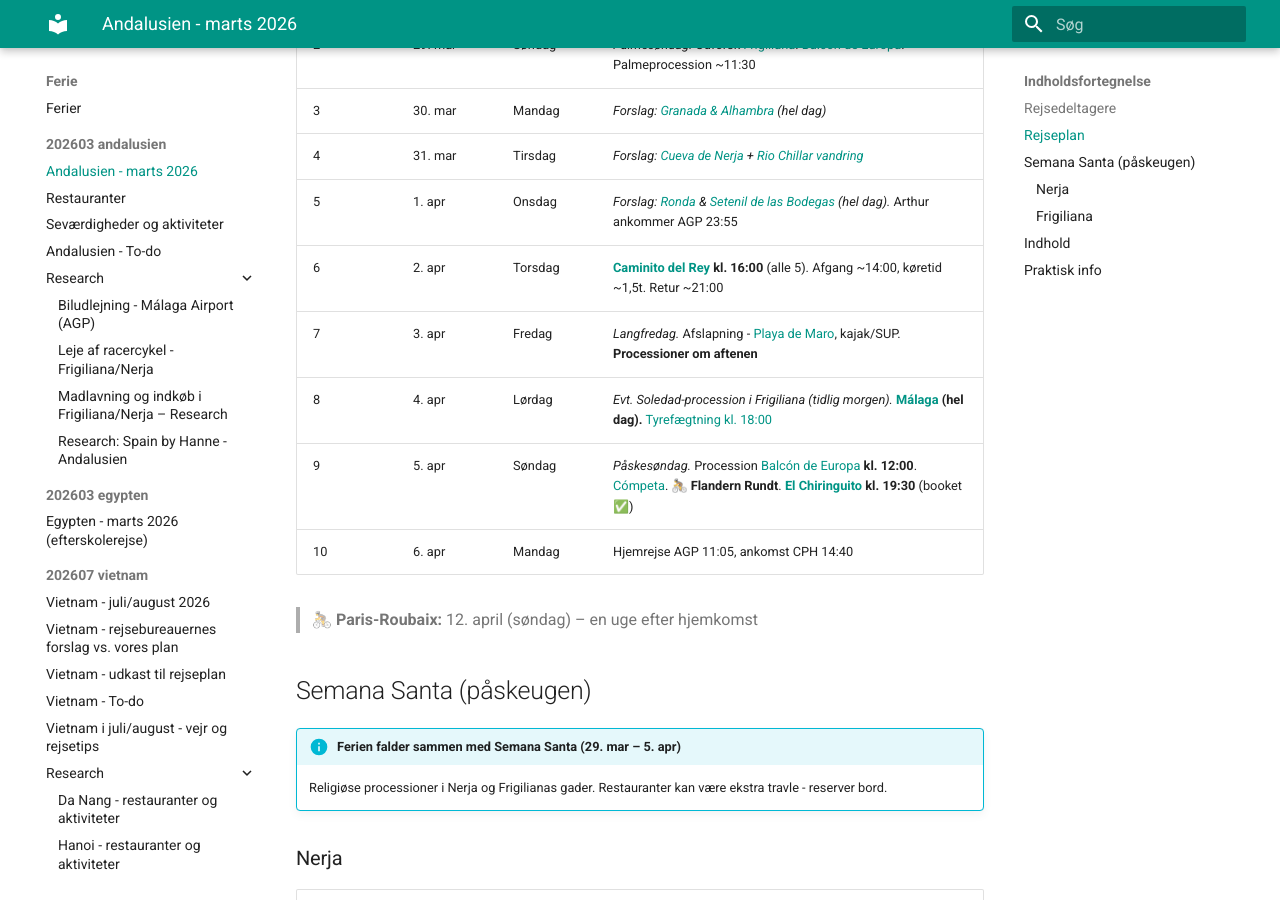
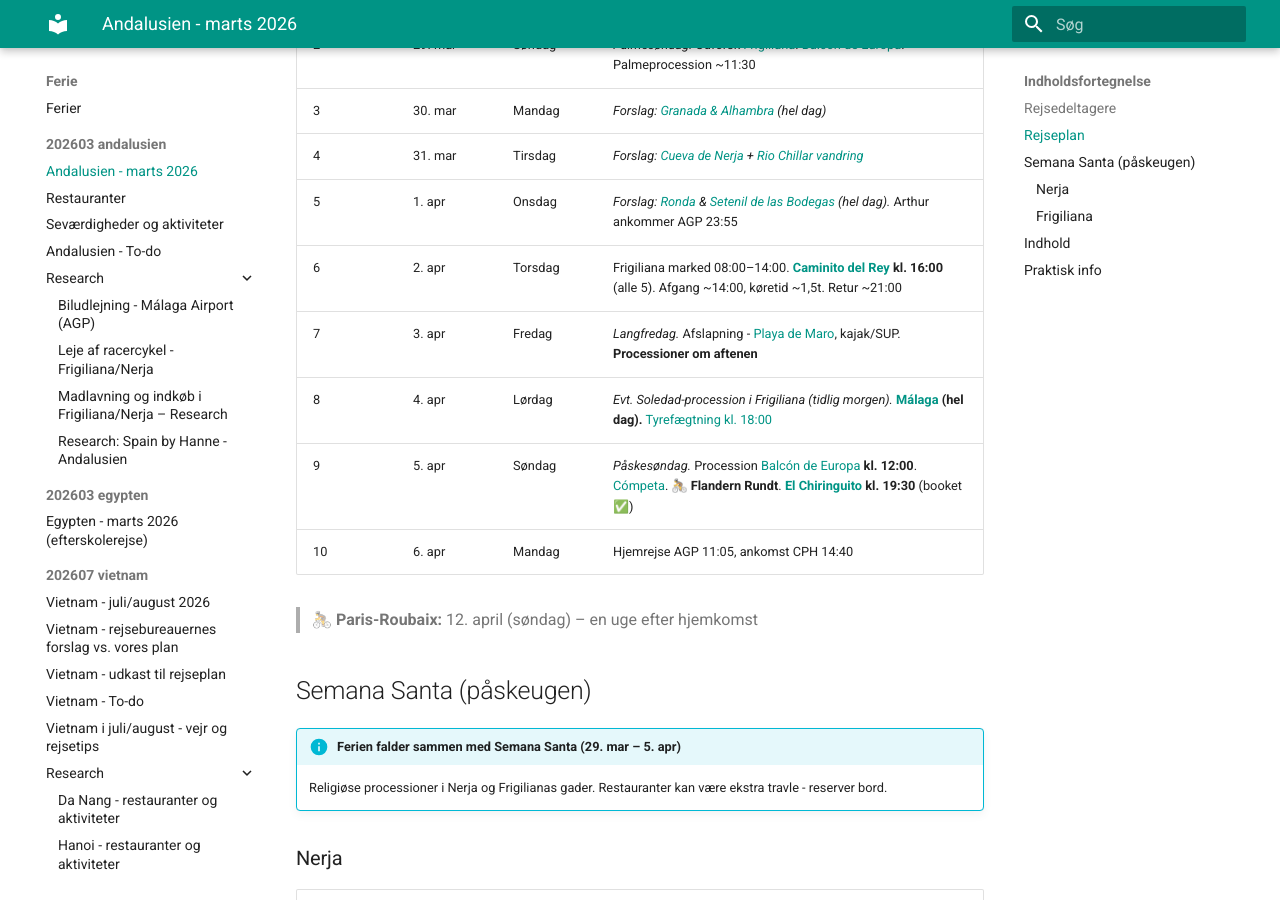
Before and after one commit to larsgam/Ferie, an MkDocs documentation site: the page built from docs/202603-andalusien/index.md, in a window 1280 px wide and 900 px high, scrolled down 680 px. Built offline with MkDocs 1.6.1 and Material for MkDocs 9.7.7, drawn with Linux system fonts in a browser that asks for light colours.

Commit message:
Add Frigiliana market to Thursday (Dag 6)
Co-Authored-By: Claude Sonnet 4.6 <noreply@anthropic.com>

```diff
--- a/docs/202603-andalusien/index.md
+++ b/docs/202603-andalusien/index.md
@@ -19,7 +19,7 @@
 | 3 | 30. mar | Mandag | *Forslag: [Granada & Alhambra](sevaerdigheder.md#granada-alhambra) (hel dag)* |
 | 4 | 31. mar | Tirsdag | *Forslag: [Cueva de Nerja](sevaerdigheder.md#cueva-de-nerja) + [Rio Chillar vandring](sevaerdigheder.md#rio-chillar-vandring)* |
 | 5 | 1. apr | Onsdag | *Forslag: [Ronda](sevaerdigheder.md#ronda) & [Setenil de las Bodegas](sevaerdigheder.md#setenil-de-las-bodegas) (hel dag).* Arthur ankommer AGP 23:55 |
-| 6 | 2. apr | Torsdag | **[Caminito del Rey](sevaerdigheder.md#caminito-del-rey) kl. 16:00** (alle 5). Afgang ~14:00, køretid ~1,5t. Retur ~21:00 |
+| 6 | 2. apr | Torsdag | Frigiliana marked 08:00–14:00. **[Caminito del Rey](sevaerdigheder.md#caminito-del-rey) kl. 16:00** (alle 5). Afgang ~14:00, køretid ~1,5t. Retur ~21:00 |
 | 7 | 3. apr | Fredag | *Langfredag.* Afslapning - [Playa de Maro](sevaerdigheder.md#playa-de-maro), kajak/SUP. **Processioner om aftenen** |
 | 8 | 4. apr | Lørdag | *Evt. Soledad-procession i Frigiliana (tidlig morgen).* **[Málaga](sevaerdigheder.md#málaga) (hel dag).** [Tyrefægtning kl. 18:00](https://plazadetoroslamalagueta.com/en/malaga-bullfight-tickets/) |
 | 9 | 5. apr | Søndag | *Påskesøndag.* Procession [Balcón de Europa](sevaerdigheder.md#balcón-de-europa-nerja) **kl. 12:00**. [Cómpeta](sevaerdigheder.md#cómpeta). 🚴 **Flandern Rundt**. **[El Chiringuito](restauranter.md#michelin-bib-gourmand-inden-for-50-km) kl. 19:30** (booket ✅) |
--- a/docs/202603-andalusien/overview.html
+++ b/docs/202603-andalusien/overview.html
@@ -258,7 +258,7 @@
       <div class="day-item booked">
         <span class="day-num">6</span>
         <span class="day-date">Tor 2. apr</span>
-        <span class="day-desc"><strong>Caminito del Rey kl. 16:00</strong> (alle 5). Afgang ~14:00, køretid ~1,5t. <span class="booked-tag">Booket</span></span>
+        <span class="day-desc">Frigiliana marked 08:00–14:00. <strong>Caminito del Rey kl. 16:00</strong> (alle 5). Afgang ~14:00, køretid ~1,5t. <span class="booked-tag">Booket</span></span>
       </div>
       <div class="day-item">
         <span class="day-num">7</span>
```
